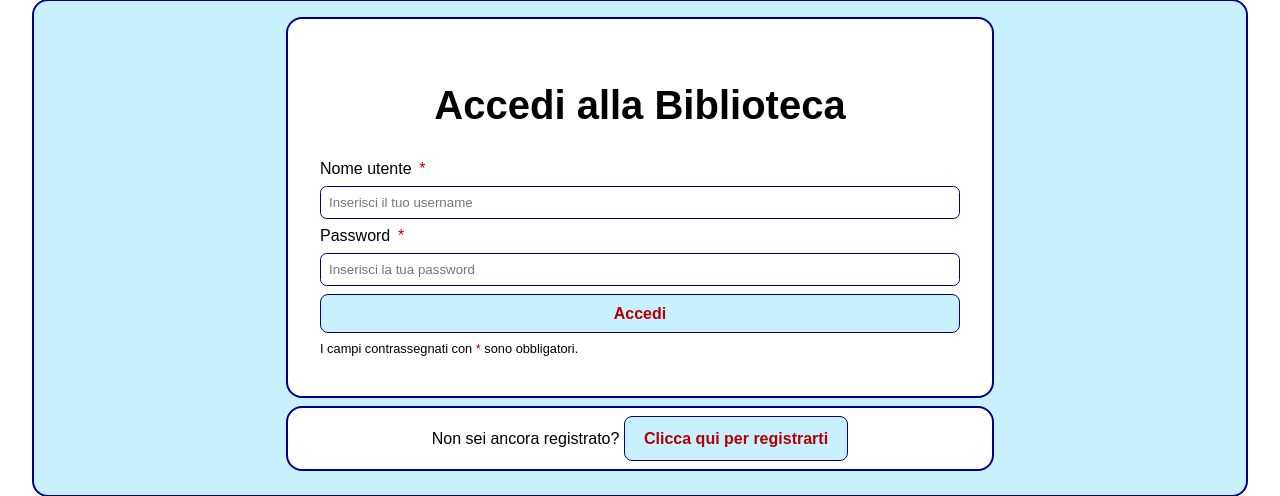
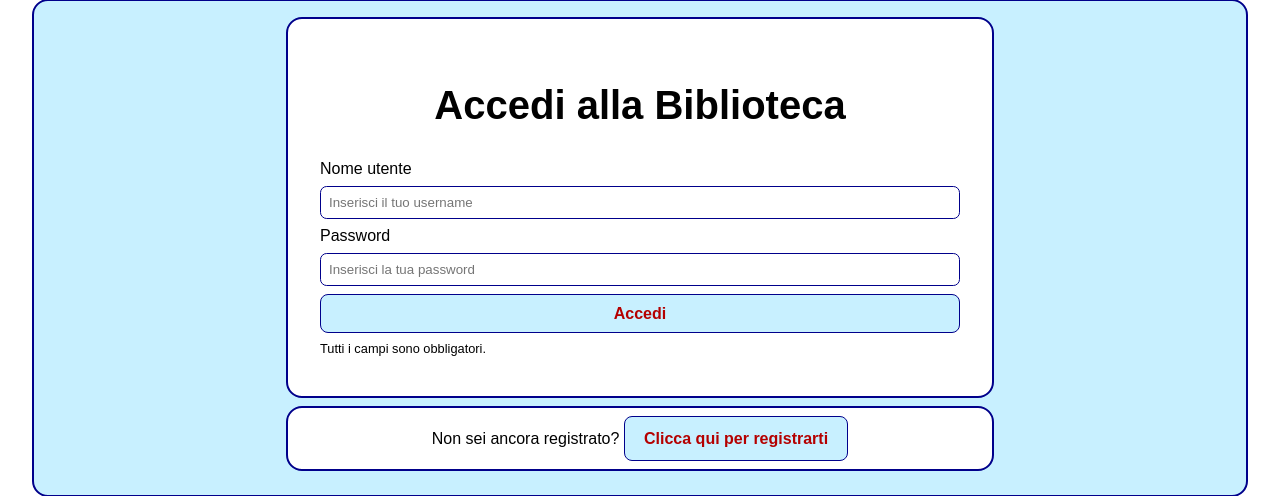
Before and after one commit to cola-marco/TecWeb, a PHP site: page /login.php in a window 1280 px wide. Shown: the part 169-665 px from the top of the page. Run offline with PHP 8.4, Linux system fonts and the light colour scheme.

Commit message:
Rimosse classi di errore dai label e aggiornato il messaggio di obbligatorietà nei moduli di login e registrazione

```diff
--- a/html/login.html
+++ b/html/login.html
@@ -8,13 +8,13 @@
     <div class="login-section">
         <h1>Accedi alla Biblioteca</h1>
         <form id="login-form" class="compilaform" action="checkLogin.php" method="post">
-            <label for="username" class="camporichiesto">Nome utente</label>
+            <label for="username" >Nome utente</label>
             <input type="text" id="username" name="username"
                     placeholder="Inserisci il tuo username"
                     required minlength="3" >
             ###userError###
 
-            <label for="password" class="camporichiesto">Password</label>
+            <label for="password">Password</label>
             <input type="password" id="password" name="password"
                     placeholder="Inserisci la tua password"
                     required minlength="6"
@@ -23,7 +23,7 @@
 
             <button type="submit">Accedi</button>
 
-            <p class="required-info">I campi contrassegnati con <span aria-hidden="true">*</span> sono obbligatori.</p>
+            <p class="required-info">Tutti i campi sono obbligatori.</p>
         </form>
     </div>
 
--- a/style.css
+++ b/style.css
@@ -853,13 +853,6 @@ table {
   border: var(--txtcolor) solid 3px;
 }
 
-
-.camporichiesto::after {
-  content: " *";
-  color: var(--errorcolor);
-  margin-left: 0.2em;
-}
-
 .error-msg{
   display: none;
   font-size: 1rem;
```
Also changed, not shown: html/register.html (+5 -5 lines).
